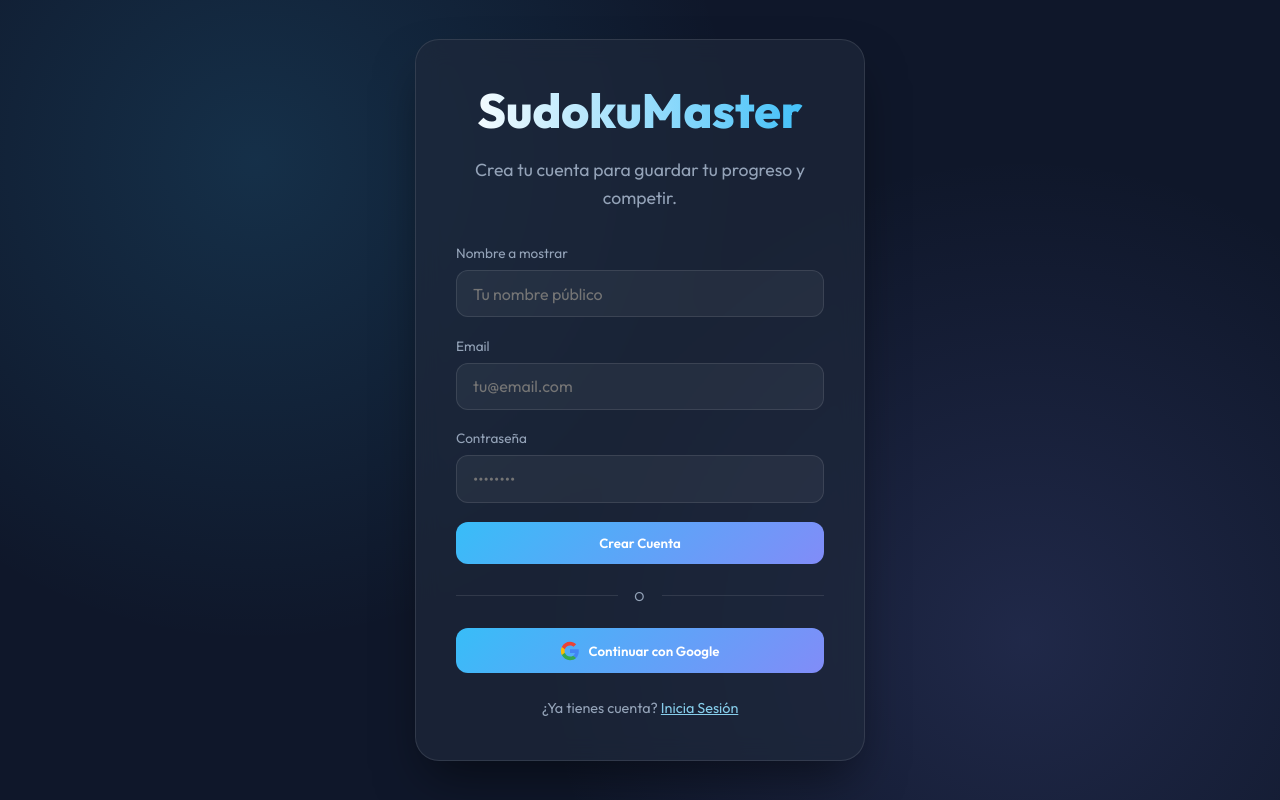
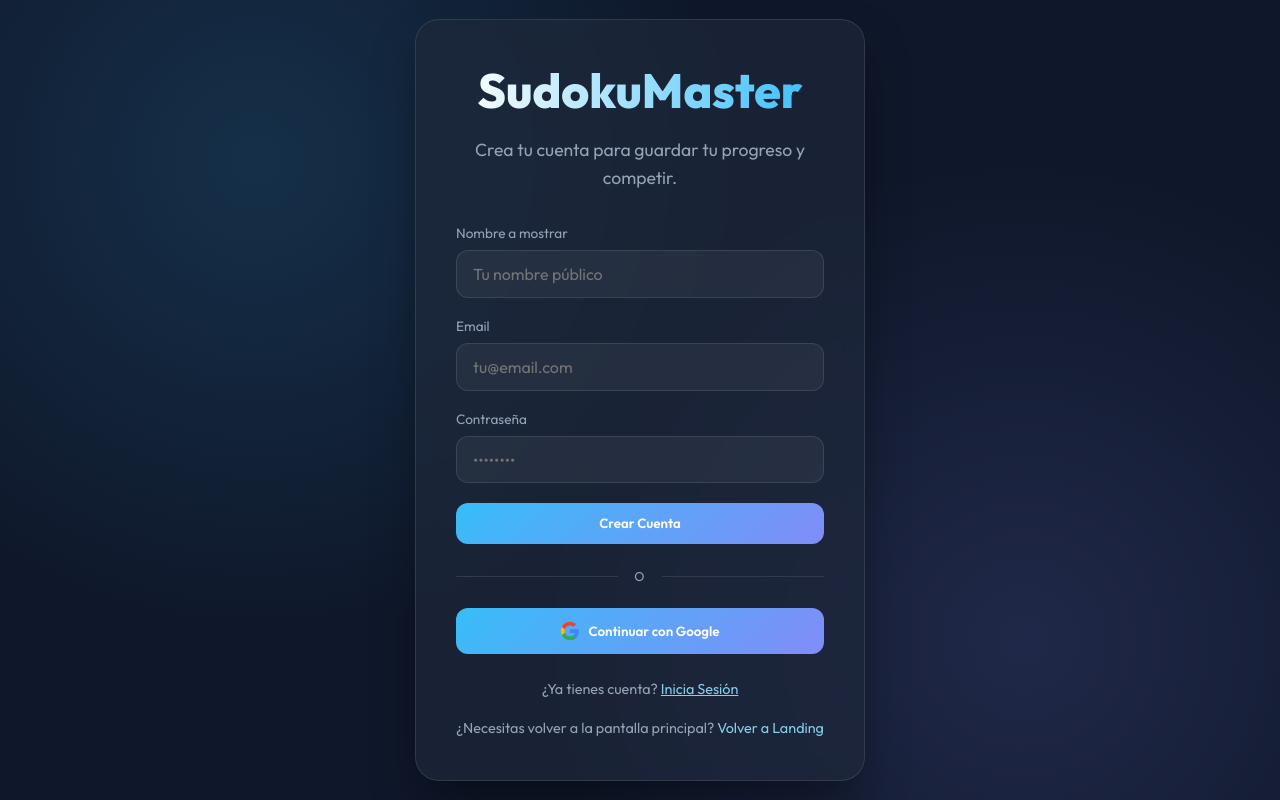
Before and after one commit to EvansVanseth/SudokuMaster, a React (Vite) app: page /register in a window 1280 px wide. Built offline with nearby package versions, Linux system fonts and the light colour scheme; no server answers.

Commit message:
Añadir enlaces para volver a la página principal en RegisterPage y LoginPage

```diff
--- a/src/app/pages/RegisterPage.tsx
+++ b/src/app/pages/RegisterPage.tsx
@@ -26,6 +26,12 @@ export const RegisterPage: FC = () => {
           Inicia Sesión
         </Link>
       </p>
+      <p style={{ marginTop: '1rem', textAlign: 'center', fontSize: '0.9rem' }}>
+        ¿Necesitas volver a la pantalla principal?{' '}
+        <Link to="/" style={{ color: '#87CEEB', textDecoration: 'none' }}>
+          Volver a Landing
+        </Link>
+      </p>
     </div>
   );
 };
--- a/src/app/router/AppRouter.tsx
+++ b/src/app/router/AppRouter.tsx
@@ -42,6 +42,12 @@ const LoginPage: FC = () => {
       <AuthForm />
       <div className="divider">o</div>
       <LoginButton />
+      <p style={{ marginTop: '1.5rem', textAlign: 'center', fontSize: '0.9rem' }}>
+        ¿Quieres volver a la página principal?{' '}
+        <Link to="/" style={{ color: '#87CEEB', textDecoration: 'none' }}>
+          Volver a Landing
+        </Link>
+      </p>
     </div>
   );
 };
```
